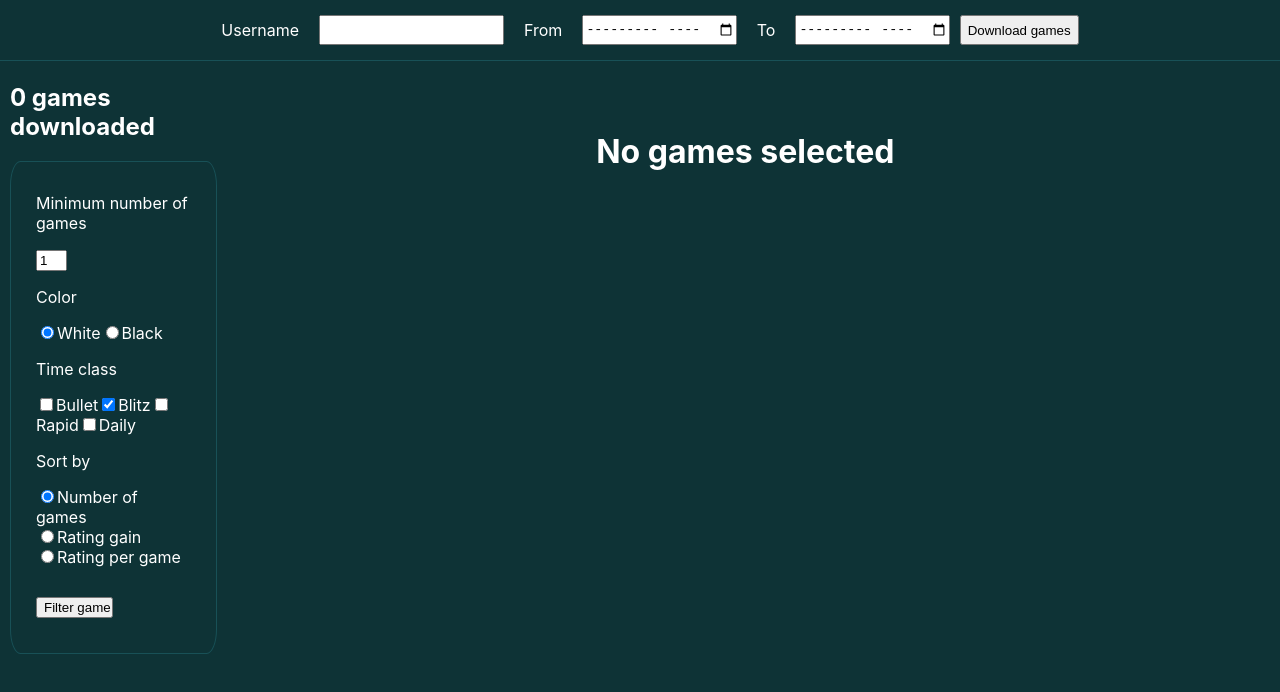
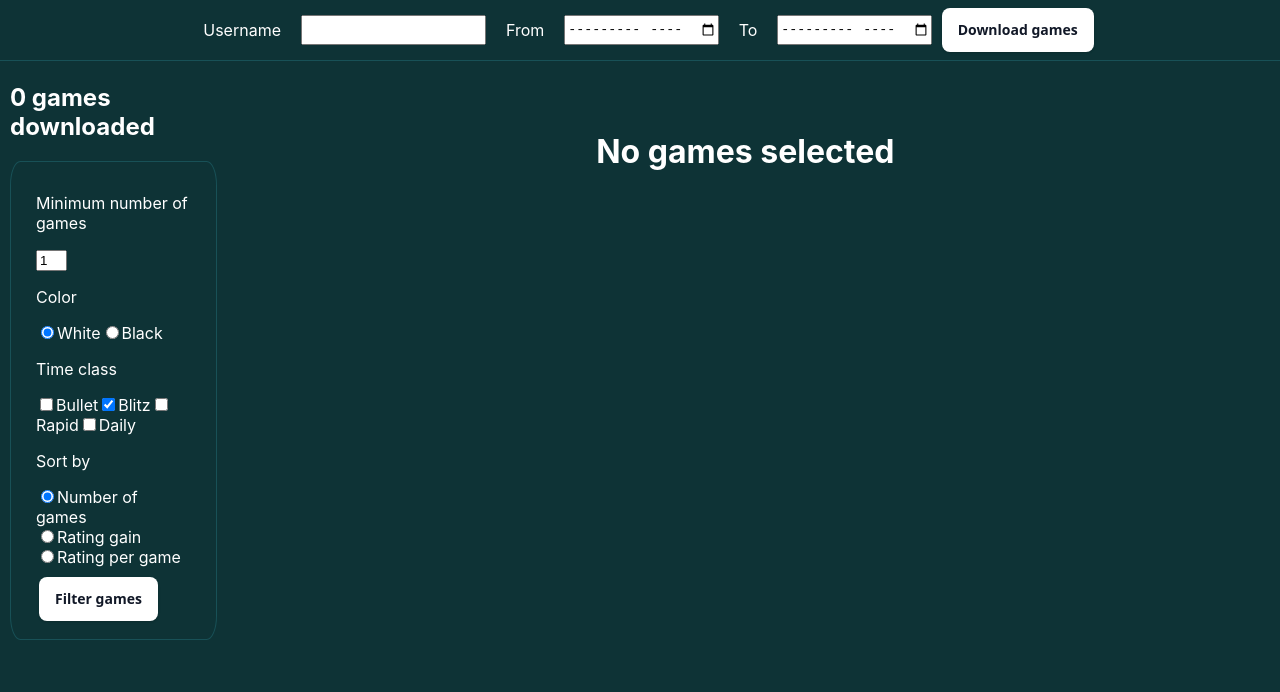
Before and after one commit to Dawid-P/chess-for-fun, a Next.js app: page / in a window 1280 px wide. Shown: the top 692 px of the page. Built offline with nearby package versions, Linux system fonts and the light colour scheme.

Commit message:
css and stuff

```diff
--- a/components/Main.js
+++ b/components/Main.js
@@ -177,7 +177,9 @@
             </label>
           </div>
 
-          <input className={styles.submit} value="Filter games" type="submit" />
+          <button className={styles.submit} type="submit">
+            Filter games
+          </button>
         </form>
       </aside>
       <main className={styles.main}>
--- a/components/Navbar.js
+++ b/components/Navbar.js
@@ -62,11 +62,9 @@
               type="month"
               {...register("dateTo", { required: true })}
             />
-            <input
-              className={styles.submit}
-              value="Download games"
-              type="submit"
-            />
+            <button className={styles.submit} type="submit">
+              Download games
+            </button>
           </form>
         </nav>
       )}
--- a/components/Stats.js
+++ b/components/Stats.js
@@ -103,7 +103,7 @@
   );
   let winsRatings = averageRatings(bestWins).toFixed();
   let losesRatings = averageRatings(worstLoses).toFixed();
-  lastGames.sort((a, b) => b.end_time - a.end_time).splice(5);
+  lastGames.sort((a, b) => b.end_time - a.end_time).splice(15);
   bestWins.sort((a, b) => b.opponent.rating - a.opponent.rating).splice(15);
   worstLoses.sort((a, b) => a.opponent.rating - b.opponent.rating).splice(15);
 
--- a/package.json
+++ b/package.json
@@ -9,6 +9,9 @@
     "lint": "next lint"
   },
   "dependencies": {
+    "@fortawesome/fontawesome-svg-core": "^1.2.36",
+    "@fortawesome/free-solid-svg-icons": "^5.15.4",
+    "@fortawesome/react-fontawesome": "^0.1.16",
     "@nivo/api": "^0.74.0",
     "@nivo/core": "^0.74.0",
     "axios": "^0.21.1",
--- a/styles/Home.module.css
+++ b/styles/Home.module.css
@@ -22,10 +22,8 @@
 }
 
 .submit {
+  margin-top: 10px;
   display: block;
-  margin-top: 30px;
-  margin-bottom: 20px;
-  width: 50%;
 }
 
 .minGames {
--- a/styles/globals.css
+++ b/styles/globals.css
@@ -17,80 +17,58 @@
   box-sizing: border-box;
 }
 
-/* CSS */
-.button {
+/* Icon */
+
+@keyframes fadeIn {
+  from {
+    opacity: 0;
+  }
+}
+
+.loader {
+  height: 80vh;
+  display: flex;
+  flex-direction: column;
+  justify-content: center;
   align-items: center;
-  appearance: none;
-  background-color: #fff;
-  border-radius: 24px;
-  border-style: none;
-  box-shadow: rgba(0, 0, 0, 0.2) 0 3px 5px -1px,
-    rgba(0, 0, 0, 0.14) 0 6px 10px 0, rgba(0, 0, 0, 0.12) 0 1px 18px 0;
+  animation: fadeIn 1s infinite alternate;
+}
+
+/* Button */
+button,
+input[type="submit"] {
+  margin: 3px;
+  background-color: #ffffff;
+  border: 0;
+  border-radius: 0.5rem;
   box-sizing: border-box;
-  color: #3c4043;
+  color: #111827;
+  font-family: "Inter var", ui-sans-serif, system-ui, -apple-system, system-ui,
+    "Segoe UI", Roboto, "Helvetica Neue", Arial, "Noto Sans", sans-serif,
+    "Apple Color Emoji", "Segoe UI Emoji", "Segoe UI Symbol", "Noto Color Emoji";
+  font-size: 0.875rem;
+  font-weight: 600;
+  line-height: 1.25rem;
+  padding: 0.75rem 1rem;
+  text-align: center;
+  text-decoration: none #d1d5db solid;
+  text-decoration-thickness: auto;
+  box-shadow: 0 1px 3px 0 rgba(0, 0, 0, 0.1), 0 1px 2px 0 rgba(0, 0, 0, 0.06);
   cursor: pointer;
-  display: inline-flex;
-  fill: currentcolor;
-  font-family: "Google Sans", Roboto, Arial, sans-serif;
-  font-size: 14px;
-  font-weight: 500;
-  height: 48px;
-  justify-content: center;
-  letter-spacing: 0.25px;
-  line-height: normal;
-  max-width: 100%;
-  overflow: visible;
-  padding: 2px 24px;
-  position: relative;
-  text-align: center;
-  text-transform: none;
-  transition: box-shadow 280ms cubic-bezier(0.4, 0, 0.2, 1),
-    opacity 15ms linear 30ms, transform 270ms cubic-bezier(0, 0, 0.2, 1) 0ms;
   user-select: none;
   -webkit-user-select: none;
   touch-action: manipulation;
-  width: auto;
-  will-change: transform, opacity;
-  z-index: 0;
 }
 
 .button:hover {
-  background: #f6f9fe;
-  color: #174ea6;
-}
-
-.button:active {
-  box-shadow: 0 4px 4px 0 rgb(60 64 67 / 30%),
-    0 8px 12px 6px rgb(60 64 67 / 15%);
-  outline: none;
+  background-color: rgb(249, 250, 251);
 }
 
 .button:focus {
-  outline: none;
-  border: 2px solid #4285f4;
+  outline: 2px solid transparent;
+  outline-offset: 2px;
 }
 
-.button:not(:disabled) {
-  box-shadow: rgba(60, 64, 67, 0.3) 0 1px 3px 0,
-    rgba(60, 64, 67, 0.15) 0 4px 8px 3px;
+.button:focus-visible {
+  box-shadow: none;
 }
-
-.button:not(:disabled):hover {
-  box-shadow: rgba(60, 64, 67, 0.3) 0 2px 3px 0,
-    rgba(60, 64, 67, 0.15) 0 6px 10px 4px;
-}
-
-.button:not(:disabled):focus {
-  box-shadow: rgba(60, 64, 67, 0.3) 0 1px 3px 0,
-    rgba(60, 64, 67, 0.15) 0 4px 8px 3px;
-}
-
-.button:not(:disabled):active {
-  box-shadow: rgba(60, 64, 67, 0.3) 0 4px 4px 0,
-    rgba(60, 64, 67, 0.15) 0 8px 12px 6px;
-}
-
-.button:disabled {
-  box-shadow: rgba(60, 64, 67, 0.3) 0 1px 3px 0,
-    rgba(60, 64, 67, 0.15) 0 4px 8px 3px;
-}
```
Also changed, not shown: pages/[id].js (+7 -1 lines), 1 other file (tests, documents, lock files or other folders).
